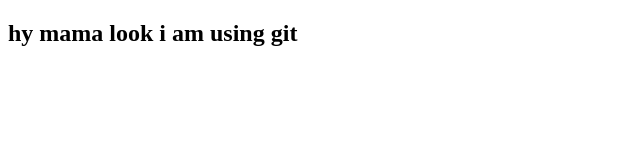
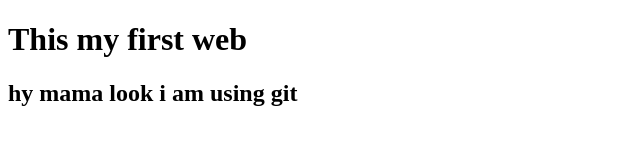
Before and after one commit to amzad10/my-website, a plain HTML site: page index.html in a window 1280 px wide. Shown: the whole page, without its empty margins (0-640 px from the left). Drawn offline with Linux system fonts and the light colour scheme.

Commit message:
another header added

```diff
--- a/index.html
+++ b/index.html
@@ -6,6 +6,7 @@
     <title>Document</title>
 </head>
 <body>
+    <h1>This my first web</h1>
     <h2>hy mama look i am using git</h2>
 </body>
 </html>
```
Also changed, not shown: 1 other file.
